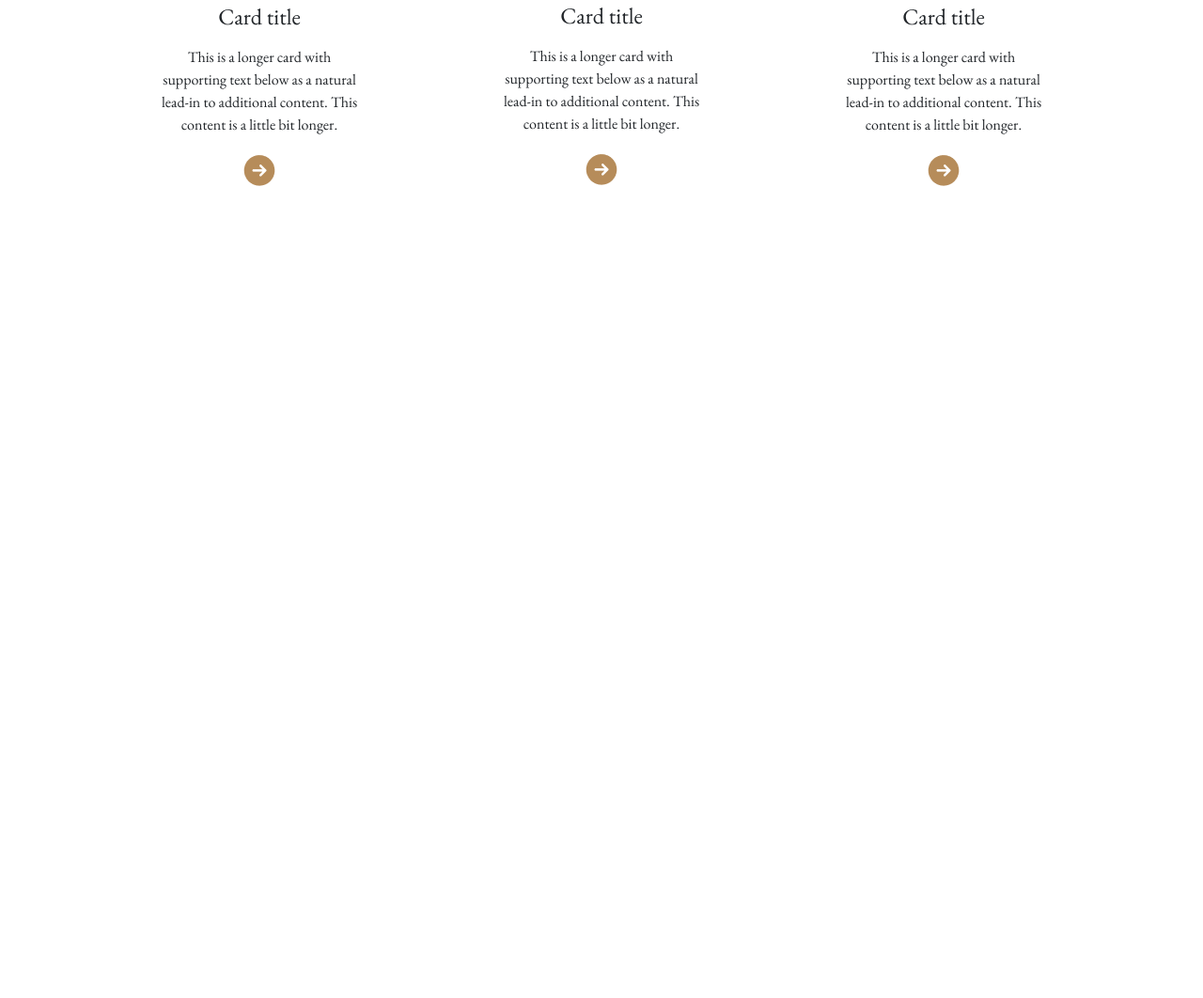
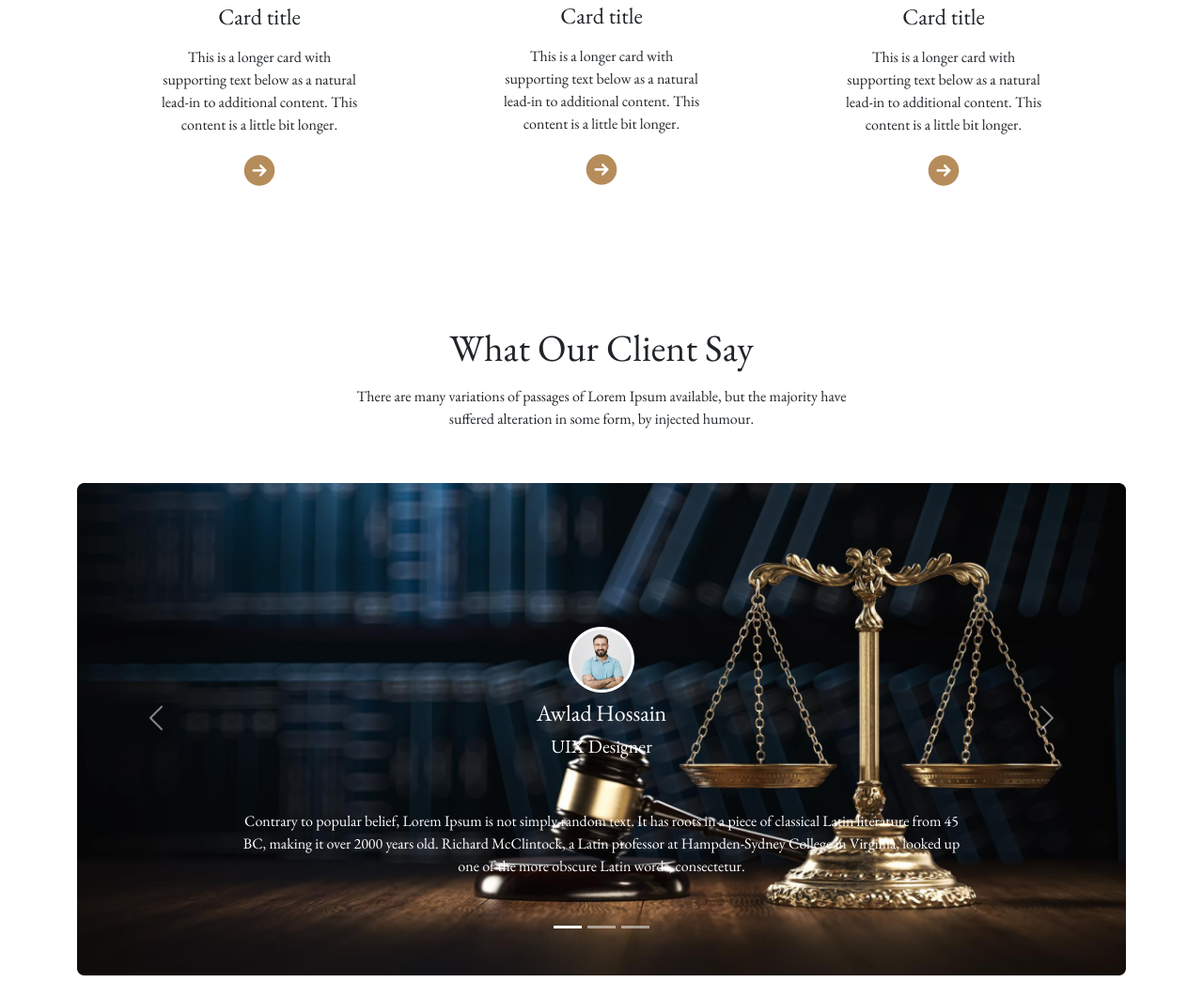
Before and after one commit to HelloAyan/Legal-House-Template, a plain HTML site: page index.html in a window 1280 px wide. Shown: the part 1442-2504 px from the top of the page at 94% size. Before the commit the page ends 1788 px from the top, so only its background shows below. Drawn offline with nearby package versions, Linux system fonts and the light colour scheme.

Commit message:
Slider section completed

```diff
--- a/CSS/Styles.css
+++ b/CSS/Styles.css
@@ -23,6 +23,6 @@
     height: 100px;
 }
 
-.banner-text input {
-    height: 100%;
+.slide {
+    height: 500px !important;
 }
--- a/index.html
+++ b/index.html
@@ -51,12 +51,13 @@
         <div
             class="text-center  rounded text-white custom-banner d-flex flex-column justify-content-center align-items-center my-5">
             <h1 class="mb-3 h1 fw-bold">We Provide Effective <br> Legal Solutions</h1>
-            <p class="fs-5"> There are many variations of passages of Lorem Ipsum available, but the majority
+            <p class="fs-5 px-3 "> There are many variations of passages of Lorem Ipsum available, but the
+                majority
                 <br> have
                 suffered alteration in some form, by injected humour.
             </p>
             <div class="row">
-                <div class="col-2 col-lg-12">
+                <div class="col-2 col-lg-12 w-100">
                     <input type="search" name="" id="" placeholder="Search your services"
                         class="py-2 px-4 rounded me-3 mb-sm-2">
                     <button class="btn btn-outline-success customBtn text-white px-4 py-2 ">Search</button>
@@ -157,6 +158,77 @@
             </div>
         </section>
         <!-- Legal Section End -->
+
+        <!-- Slider Section Start -->
+        <section class="text-center">
+            <h1>What Our Client Say</h1>
+            <p class="mb-5 px-4 py-2">There are many variations of passages of Lorem Ipsum available, but the
+                majority
+                have <br>
+                suffered
+                alteration in some form, by injected humour.</p>
+
+
+            <div id="carouselExampleCaptions" class="carousel slide mb-5">
+                <div class="carousel-indicators">
+                    <button type="button" data-bs-target="#carouselExampleCaptions" data-bs-slide-to="0" class="active"
+                        aria-current="true" aria-label="Slide 1"></button>
+                    <button type="button" data-bs-target="#carouselExampleCaptions" data-bs-slide-to="1"
+                        aria-label="Slide 2"></button>
+                    <button type="button" data-bs-target="#carouselExampleCaptions" data-bs-slide-to="2"
+                        aria-label="Slide 3"></button>
+                </div>
+                <div class="carousel-inner">
+                    <div class="carousel-item active">
+                        <img src="./images/banner.png" class="d-block w-100" alt="...">
+                        <div class="carousel-caption d-none d-md-block">
+                            <img src="./images/Ellipse 1.png" alt="" class="mb-2">
+                            <h4>Awlad Hossain</h4>
+                            <h5>UIX Designer</h5>
+                            <p class="py-5">Contrary to popular belief, Lorem Ipsum is not simply random text. It has
+                                roots in a piece of classical Latin literature from 45 BC, making it over 2000 years
+                                old. Richard McClintock, a Latin professor at Hampden-Sydney College in Virginia, looked
+                                up one of the more obscure Latin words, consectetur.</p>
+                        </div>
+                    </div>
+                    <div class="carousel-item">
+                        <img src="./images/banner.png" class="d-block w-100" alt="...">
+                        <div class="carousel-caption d-none d-md-block">
+                            <img src="./images/Ellipse 1.png" alt="" class="mb-2">
+                            <h4>Awlad Hossain</h4>
+                            <h5>UIX Designer</h5>
+                            <p class="py-5">Contrary to popular belief, Lorem Ipsum is not simply random text. It has
+                                roots in a piece of classical Latin literature from 45 BC, making it over 2000 years
+                                old. Richard McClintock, a Latin professor at Hampden-Sydney College in Virginia, looked
+                                up one of the more obscure Latin words, consectetur.</p>
+                        </div>
+                    </div>
+                    <div class="carousel-item">
+                        <img src="./images/banner.png" class="d-block w-100" alt="...">
+                        <div class="carousel-caption d-none d-md-block">
+                            <img src="./images/Ellipse 1.png" alt="" class="mb-2">
+                            <h4>Awlad Hossain</h4>
+                            <h5>UIX Designer</h5>
+                            <p class="py-5">Contrary to popular belief, Lorem Ipsum is not simply random text. It has
+                                roots in a piece of classical Latin literature from 45 BC, making it over 2000 years
+                                old. Richard McClintock, a Latin professor at Hampden-Sydney College in Virginia, looked
+                                up one of the more obscure Latin words, consectetur.</p>
+                        </div>
+                    </div>
+                </div>
+                <button class="carousel-control-prev" type="button" data-bs-target="#carouselExampleCaptions"
+                    data-bs-slide="prev">
+                    <span class="carousel-control-prev-icon" aria-hidden="true"></span>
+                    <span class="visually-hidden">Previous</span>
+                </button>
+                <button class="carousel-control-next" type="button" data-bs-target="#carouselExampleCaptions"
+                    data-bs-slide="next">
+                    <span class="carousel-control-next-icon" aria-hidden="true"></span>
+                    <span class="visually-hidden">Next</span>
+                </button>
+            </div>
+        </section>
+        <!-- Slider Section End -->
     </main>
     <!-- Main Section End -->
 
```
Also changed, not shown: images/Ellipse 1.png (added), images/slider-1.jpg (deleted), images/slider-2.jpg (deleted), images/slider-3.jpg (deleted), images/slider1.jpg (added), images/slider2.jpg (added), images/slider3.jpg (added).
